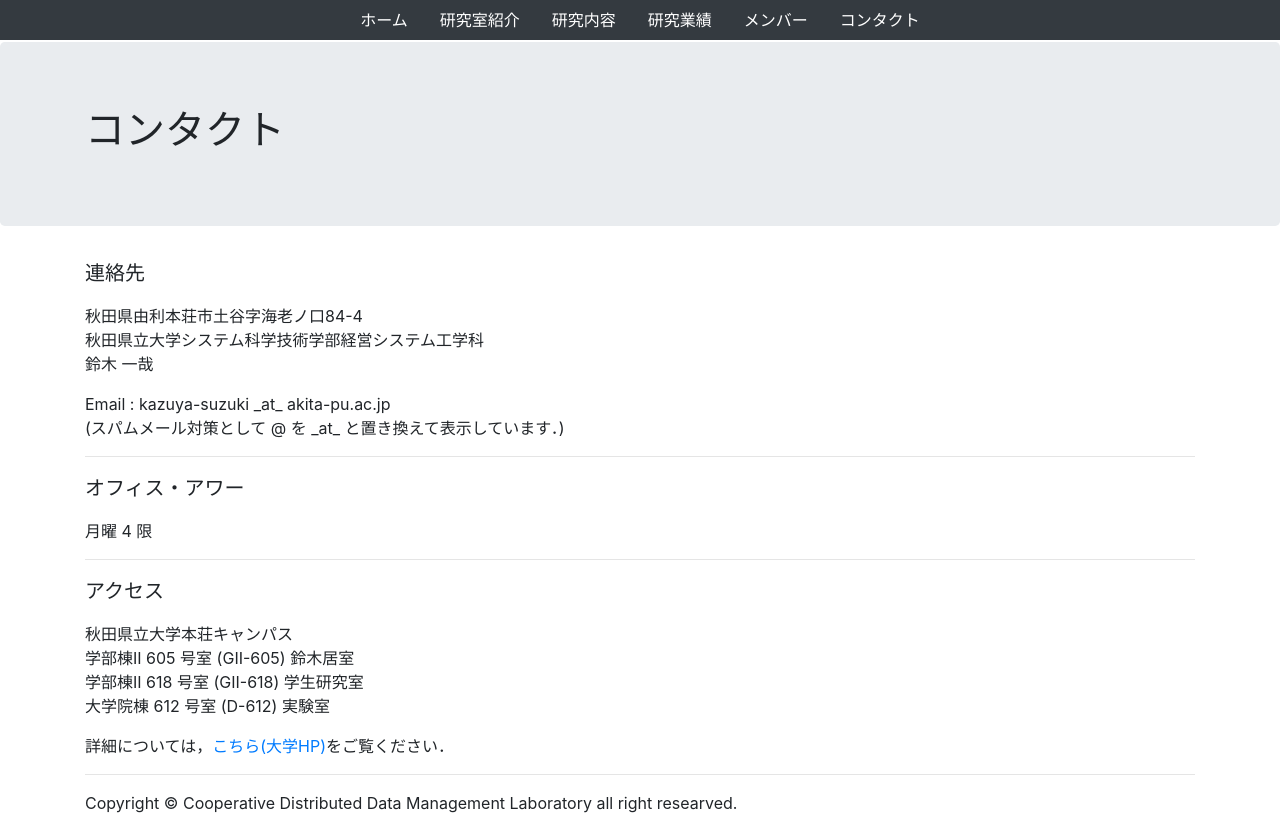
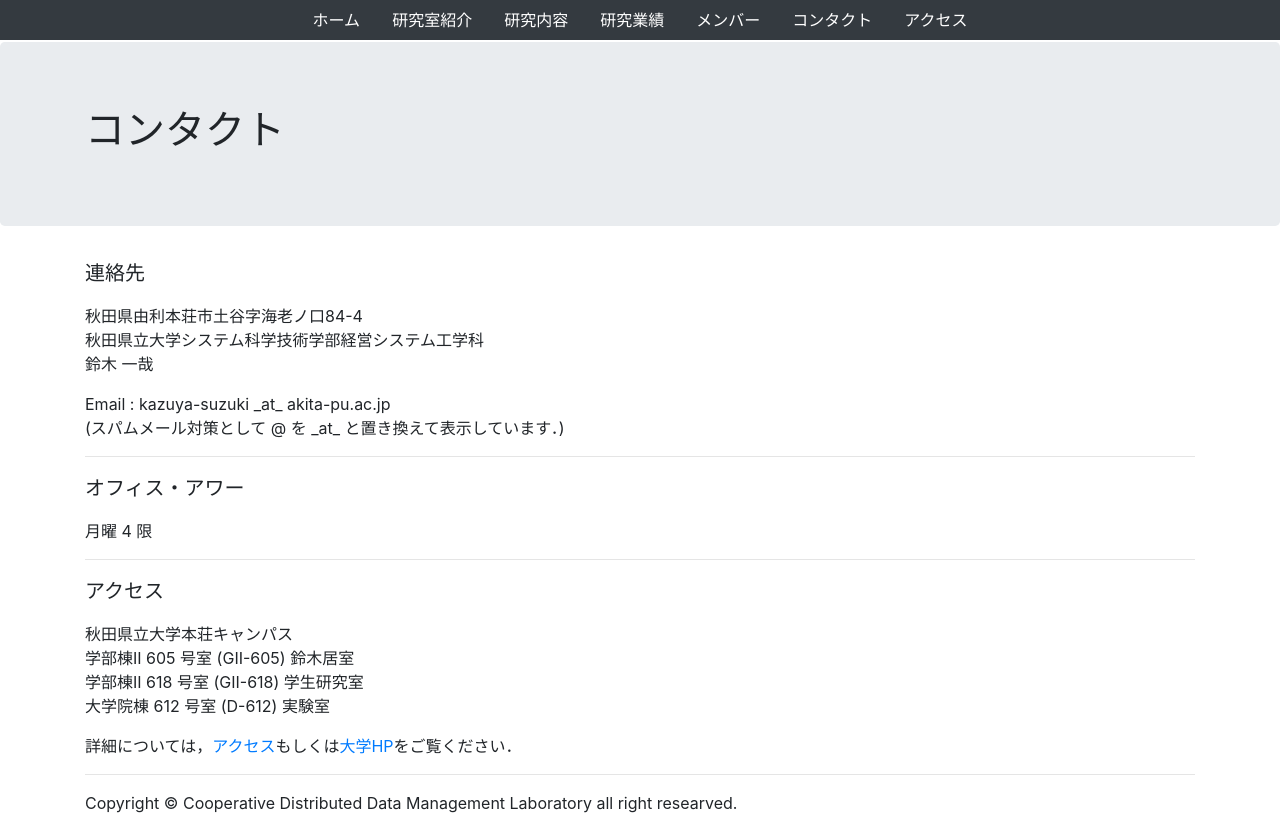
Before and after one commit to kazuya-suzuki-akita/cdm-pages, a plain HTML site: page contact.html in a window 1280 px wide. Drawn offline with nearby package versions, Linux system fonts and the light colour scheme.

Commit message:
アクセスへのリンクを追加

```diff
--- a/contact.html
+++ b/contact.html
@@ -22,6 +22,7 @@
         <a class="nav-link text-white bg-dark" href="achievement.html">研究業績</a>
         <a class="nav-link text-white bg-dark" href="member.html">メンバー</a>
         <a class="nav-link text-white bg-dark active" href="contact.html">コンタクト</a>
+        <a class="nav-link text-white bg-dark" href="access.html">アクセス</a>
       </nav>
     </div>
   </header>
@@ -64,7 +65,7 @@
           学部棟II 618 号室 (GII-618) 学生研究室<br>
           大学院棟 612 号室 (D-612) 実験室<br>
         </p>
-        <p>詳細については，<a href="https://www.akita-pu.ac.jp/about/access/acs_hnjo">こちら(大学HP)</a>をご覧ください．</p>
+        <p>詳細については，<a href="access.html">アクセス</a>もしくは<a href="https://www.akita-pu.ac.jp/about/access/acs_hnjo">大学HP</a>をご覧ください．</p>
         <hr>
       </div>
 
```
Also changed, not shown: access.html (+1 -0 lines), achievement.html (+1 -0 lines), index.html (+1 -0 lines), laboratory.html (+1 -0 lines), member.html (+1 -0 lines), research.html (+1 -0 lines), template.html (+1 -0 lines).
